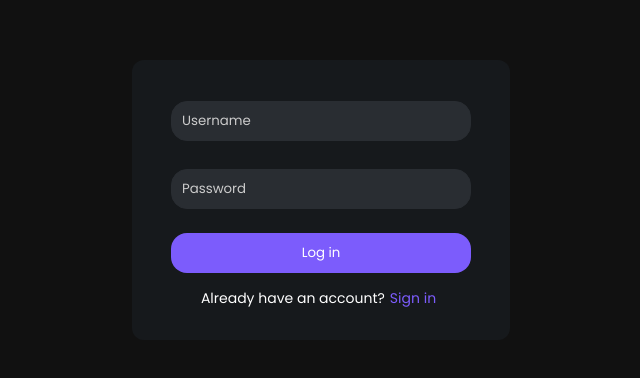
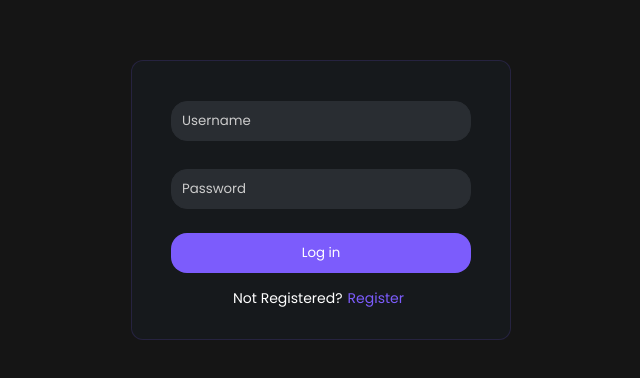
Before and after one commit to aseeralfaisal/chat_mate, a Next.js app in the folder client/: page / in a window 1280 px wide. Shown: the part 140-518 px from the top of the page, without its empty margins (319-959 px from the left). Built offline with nearby package versions, Linux system fonts and the light colour scheme.

Commit message:
few ui fixes

```diff
--- a/client/pages/index.tsx
+++ b/client/pages/index.tsx
@@ -25,7 +25,7 @@ export default function Home() {
           <InputField placeholder='Username' />
           <InputField placeholder='Password' />
           {registerMode ? <Button1 title='Register' /> : <Button1 title='Log in' />}
-          {registerMode ? (
+          {!registerMode ? (
             <SignUpDesc desc='Not Registered?' action='Register' />
           ) : (
             <SignUpDesc desc='Already have an account?' action='Sign in' />
--- a/client/styles/Home.module.scss
+++ b/client/styles/Home.module.scss
@@ -12,6 +12,7 @@
   justify-content: center;
   flex-direction: column;
   align-items: center;
+  border: 1px #664ccf33 solid;
 }
 .register {
   margin-top: 10px;
@@ -21,6 +22,7 @@
     color: #7c5cfc;
     font-size: 14px;
     margin: 5px;
+    transition: ease-out 0.2s all;
     &:hover {
       color: #664ccf;
     }
--- a/client/styles/globals.css
+++ b/client/styles/globals.css
@@ -6,5 +6,5 @@
   font-family: 'Poppins', sans-serif;
 }
 body {
-  background-color: #111;
+  background-color: #151515;
 }
```
